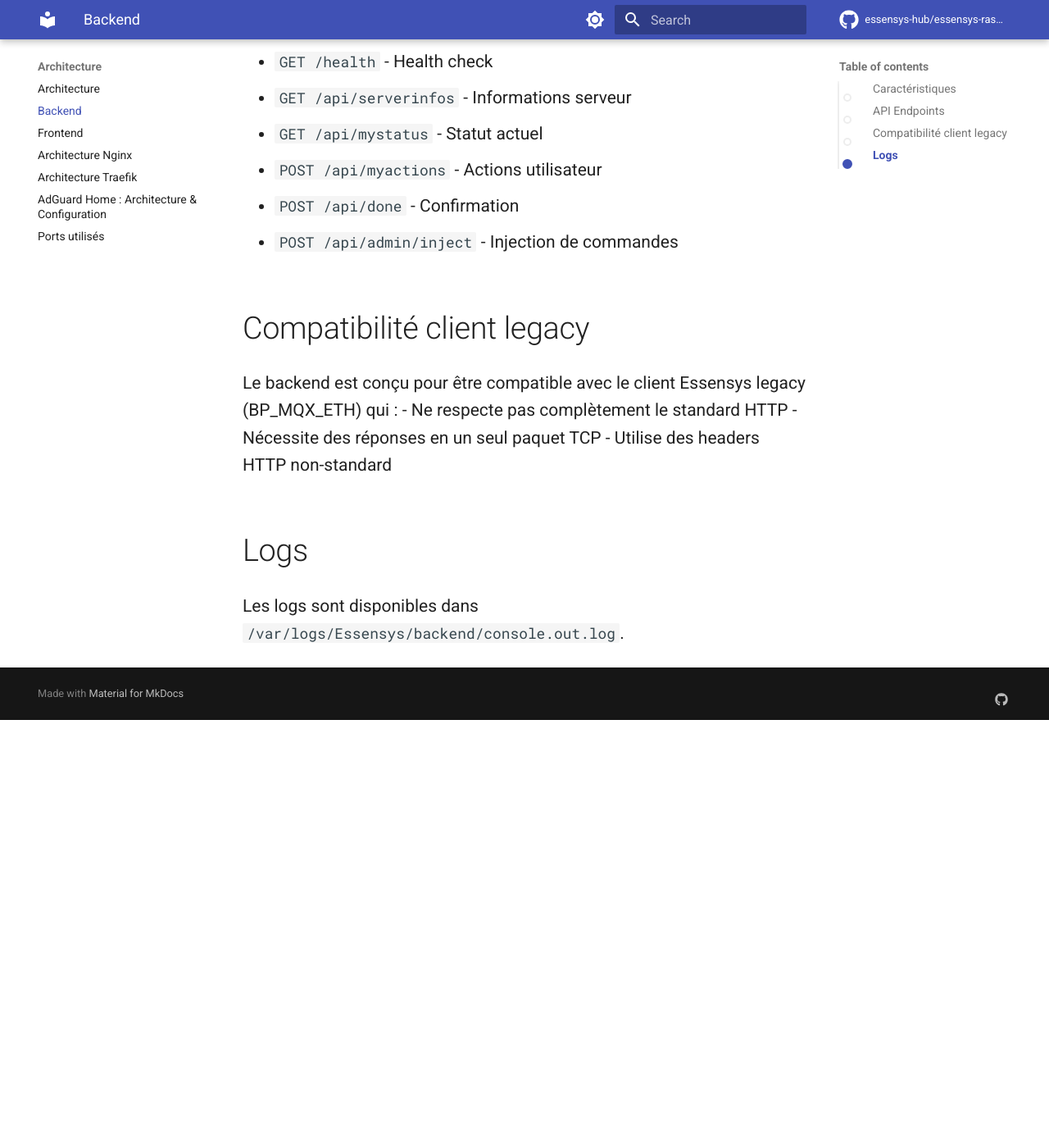
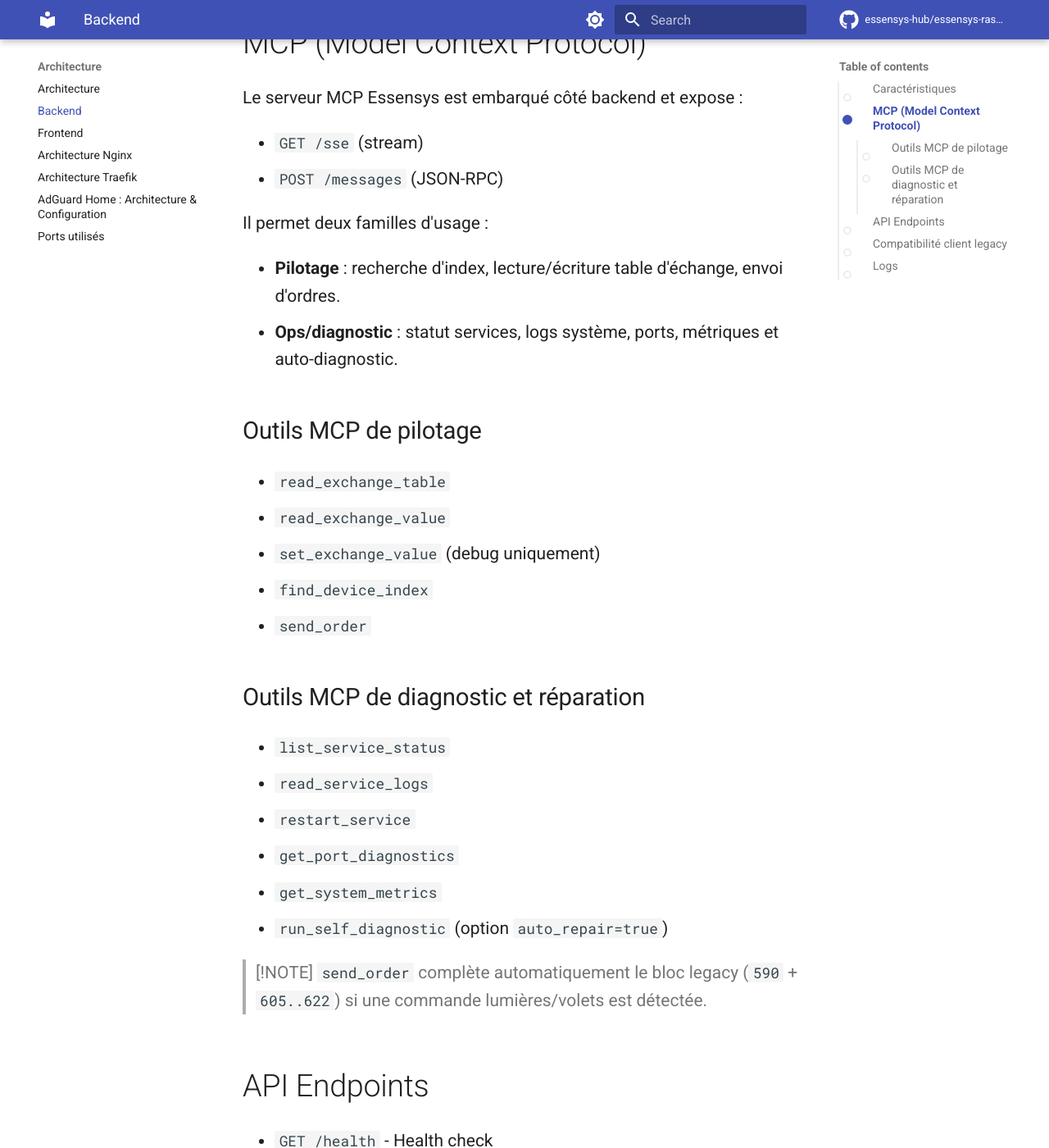
Before and after one commit to essensys-hub/essensys-raspberry-install, an MkDocs documentation site: the page built from docs/architecture/backend.md, in a window 1280 px wide and 1400 px high, scrolled down 713 px. Shown: the whole window at 82% size. Built offline with MkDocs 1.6.1 and Material for MkDocs 9.7.7, drawn with Linux system fonts in a browser that asks for light colours; comment, search, counter and statistics services are not loaded; before the commit the page ends 1591 px from its top, so only the background shows below that; some of the changed text lies outside the part shown.

Commit message:
Document MCP operations, diagnostics, and OpenClaw integration flow.
Add maintenance MCP guide and update architecture/troubleshooting/debug docs to reflect new MCP diagnostic tools and recommended ops workflow, with versions note sync.

Co-authored-by: Cursor <cursoragent@cursor.com>

```diff
--- a/docs/architecture/backend.md
+++ b/docs/architecture/backend.md
@@ -8,6 +8,39 @@ Le backend Essensys est écrit en Go et gère les API REST et la communication a
 - **Port** : 7070
 - **Emplacement** : `/opt/essensys/backend/`
 - **Configuration** : `/opt/essensys/backend/config.yaml`
+- **Dépendance file d'ordres** : Redis (`essensys:global:actions`)
+
+## MCP (Model Context Protocol)
+
+Le serveur MCP Essensys est embarqué côté backend et expose :
+
+- `GET /sse` (stream)
+- `POST /messages` (JSON-RPC)
+
+Il permet deux familles d'usage :
+
+- **Pilotage** : recherche d'index, lecture/écriture table d'échange, envoi d'ordres.
+- **Ops/diagnostic** : statut services, logs système, ports, métriques et auto-diagnostic.
+
+### Outils MCP de pilotage
+
+- `read_exchange_table`
+- `read_exchange_value`
+- `set_exchange_value` (debug uniquement)
+- `find_device_index`
+- `send_order`
+
+### Outils MCP de diagnostic et réparation
+
+- `list_service_status`
+- `read_service_logs`
+- `restart_service`
+- `get_port_diagnostics`
+- `get_system_metrics`
+- `run_self_diagnostic` (option `auto_repair=true`)
+
+> [!NOTE]
+> `send_order` complète automatiquement le bloc legacy (`590` + `605..622`) si une commande lumières/volets est détectée.
 
 ## API Endpoints
 
--- a/docs/maintenance/index.md
+++ b/docs/maintenance/index.md
@@ -8,3 +8,4 @@ Guide de maintenance pour l'installation Essensys sur Raspberry Pi.
 *   **[Désinstallation](uninstall.md)** : Supprimer proprement l'installation.
 *   **[Dépannage](troubleshooting.md)** : Résoudre les problèmes courants.
 *   **[Interface de Débogage](debug.md)** : Utiliser l'outil d'injection et de visualization des logs (`/debug`).
+*   **[MCP Essensys](mcp.md)** : Outils MCP actifs, usage, et texte prêt pour OpenClaw.
--- a/docs/versions.md
+++ b/docs/versions.md
@@ -21,6 +21,8 @@ La version V.1.2.2 ajoute l'intégration UniFi Protect pour l'affichage des cam
 *   **Proxy API UniFi** : Le backend fait office de proxy sécurisé vers l'API UniFi Protect.
 *   **Snapshots en temps réel** : Rafraîchissement automatique des images des caméras toutes les 10-15 secondes.
 *   **Interface utilisateur** : Nouvelle page "UniFi Protect" avec filtres et grille responsive.
+*   **Documentation MCP** : Ajout d'un guide opérationnel MCP avec outils actifs, exemples de commandes et texte prêt pour intégration OpenClaw (`docs/maintenance/mcp.md`).
+*   **MCP Ops** : Ajout d'outils de diagnostic/réparation (`list_service_status`, `read_service_logs`, `restart_service`, `get_port_diagnostics`, `get_system_metrics`, `run_self_diagnostic`).
 
 > [!NOTE]
 > Cette version nécessite un UniFi Dream Machine Pro (UDM Pro) accessible via HTTPS. La configuration se fait dans `config.yaml` du backend.
```
Also changed, not shown: docs/index.md (+1 -0 lines), docs/maintenance/debug.md (+20 -0 lines), docs/maintenance/mcp.md (added, +132 -0 lines), docs/maintenance/troubleshooting.md (+36 -0 lines).
